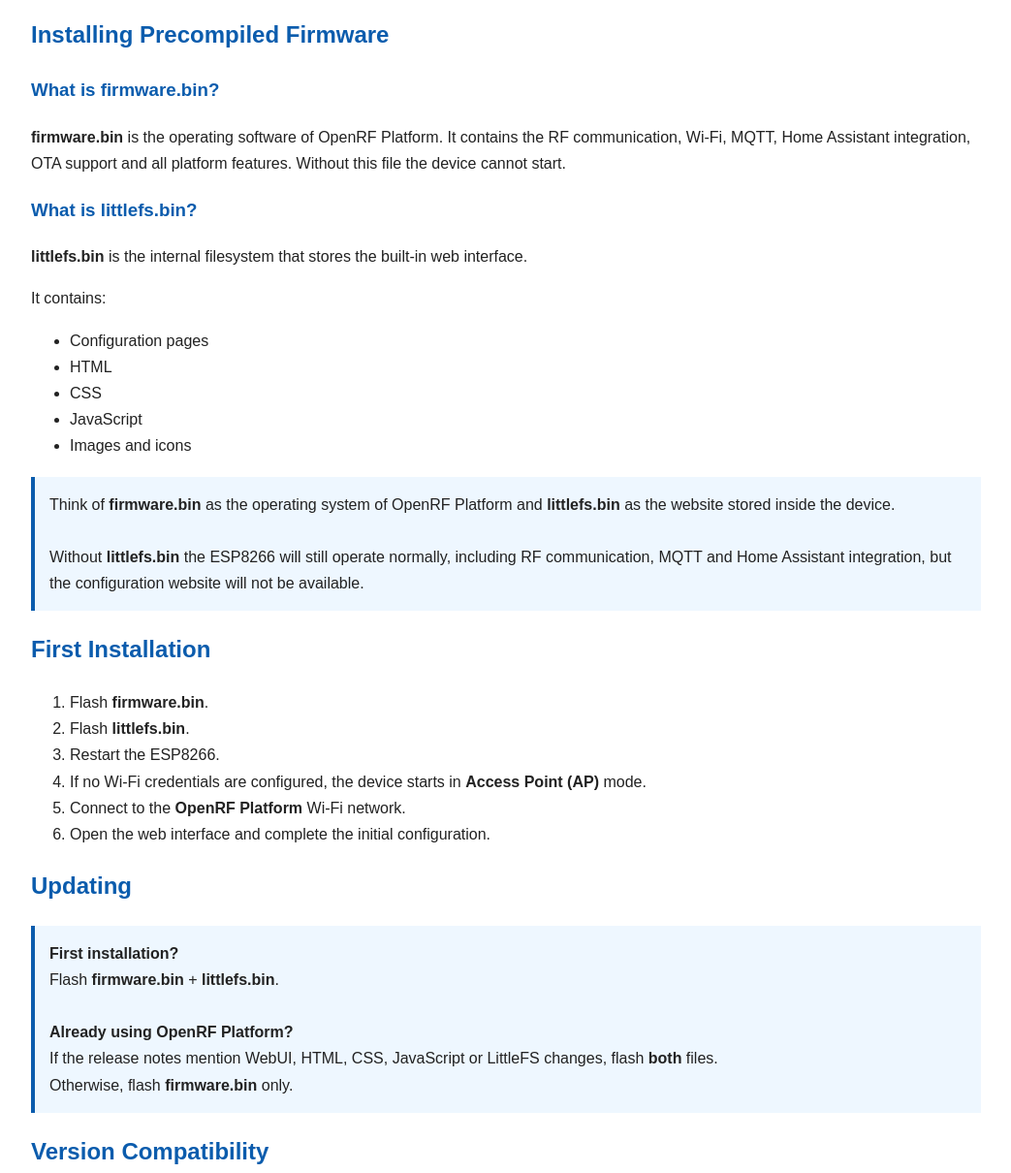
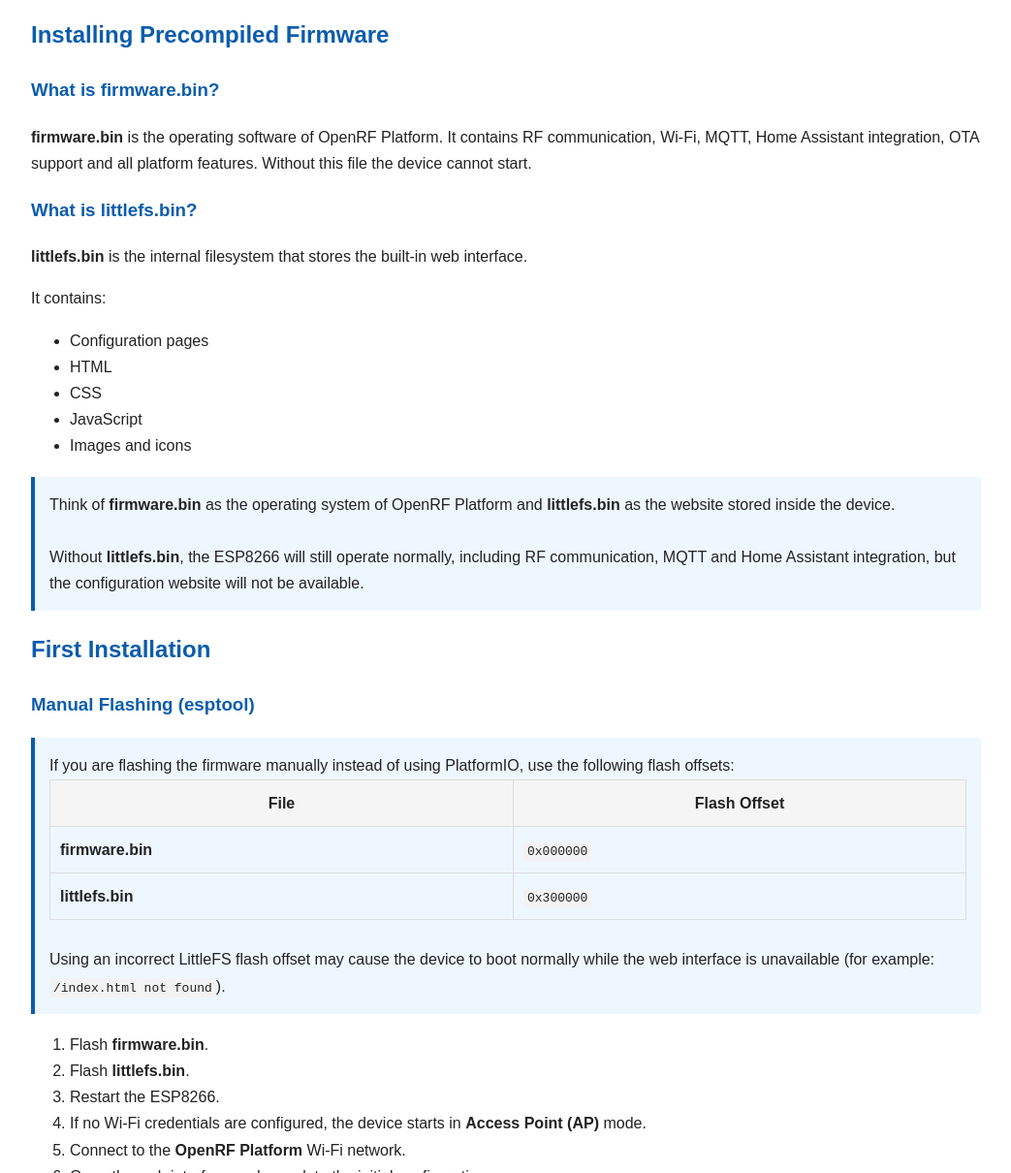
Before and after one commit to Krissz55555/OpenRF-Website, a website: page installation.html in a window 1280 px wide. Shown: the part 1590-2800 px from the top of the page at 97% size, without its empty margins (118-1161 px from the left). Drawn offline with Linux system fonts and the light colour scheme.

Commit message:
docs: clarify manual flashing instructions and LittleFS offsets

```diff
--- a/installation.html
+++ b/installation.html
@@ -3,65 +3,116 @@
 <head>
 <meta charset="utf-8">
 <title>OpenRF Platform - Installation Guide</title>
+
 <style>
-body{font-family:Arial,sans-serif;max-width:980px;margin:40px auto;padding:0 20px;line-height:1.7;color:#222}
+body{
+    font-family:Arial,sans-serif;
+    max-width:980px;
+    margin:40px auto;
+    padding:0 20px;
+    line-height:1.7;
+    color:#222;
+}
 h1,h2,h3{color:#0b5cad}
-.cards{display:flex;gap:20px;flex-wrap:wrap}
-.card{flex:1;min-width:280px;border:1px solid #ddd;border-radius:8px;padding:18px;background:#fafafa}
-.box{background:#eef7ff;border-left:4px solid #0b5cad;padding:15px;margin:18px 0}
-table{border-collapse:collapse;width:100%}
-th,td{border:1px solid #ddd;padding:10px}
-th{background:#f5f5f5}
-code{background:#f3f3f3;padding:2px 4px}
+.cards{
+    display:flex;
+    gap:20px;
+    flex-wrap:wrap;
+}
+.card{
+    flex:1;
+    min-width:280px;
+    border:1px solid #ddd;
+    border-radius:8px;
+    padding:18px;
+    background:#fafafa;
+}
+.box{
+    background:#eef7ff;
+    border-left:4px solid #0b5cad;
+    padding:15px;
+    margin:18px 0;
+}
+table{
+    border-collapse:collapse;
+    width:100%;
+}
+th,td{
+    border:1px solid #ddd;
+    padding:10px;
+}
+th{
+    background:#f5f5f5;
+}
+code{
+    background:#f3f3f3;
+    padding:2px 4px;
+}
 </style>
+
 </head>
 <body>
+
 <h1>Installation Guide</h1>
 
-<p>Welcome to <strong>OpenRF Platform</strong>. Choose the installation method that best matches your needs.</p>
+<p>
+Welcome to <strong>OpenRF Platform</strong>. Choose the installation method that best matches your needs.
+</p>
 
 <div class="cards">
+
 <div class="card">
 <h2>🧑‍💻 Source Code</h2>
+
 <p><strong>Best for:</strong> Developers and contributors.</p>
+
 <p><strong>Download:</strong> OpenRF-Platform-v1.2.0.zip</p>
+
 <ul>
 <li>Modify the source code</li>
 <li>Compile with PlatformIO</li>
 <li>Build your own firmware</li>
 </ul>
+
 </div>
 
 <div class="card">
+
 <h2>⚡ Precompiled Firmware</h2>
+
 <p><strong>Best for:</strong> Most users.</p>
+
 <p><strong>Downloads:</strong> firmware.bin + littlefs.bin</p>
+
 <ul>
 <li>No compiling required</li>
 <li>Ready to flash</li>
 <li>Quick installation</li>
 </ul>
-</div>
+
 </div>
 
 </div>
 
-<h2>CC1101-Wiring</h2>
+<h2>CC1101 Wiring</h2>
 
 <p>
 Connect the CC1101 module to the ESP8266 NodeMCU V2 exactly as shown below.
 </p>
 
-<img src="assets/CC1101-wiring.png"
-     alt="CC1101 Wiring for OpenRF Platform"
-     style="width:100%;max-width:1100px;display:block;margin:20px auto;border:1px solid #ddd;border-radius:10px;">
+<img
+src="assets/CC1101-wiring.png"
+alt="CC1101 Wiring for OpenRF Platform"
+style="width:100%;max-width:1100px;display:block;margin:20px auto;border:1px solid #ddd;border-radius:10px;">
 
 <div class="box">
-<strong>Note:</strong> Only <strong>GDO0</strong> is required. GDO2 is intentionally left unconnected.
+<strong>Note:</strong>
+Only <strong>GDO0</strong> is required.
+GDO2 is intentionally left unconnected.
 </div>
 
+<h2>Installing from Source Code</h2>
 
-<h2>Installing from Source Code</h2>
 <ol>
 <li>Download and extract the source package.</li>
 <li>Open the project in Visual Studio Code with PlatformIO.</li>
@@ -74,12 +125,22 @@
 <h2>Installing Precompiled Firmware</h2>
 
 <h3>What is firmware.bin?</h3>
-<p><strong>firmware.bin</strong> is the operating software of OpenRF Platform. It contains the RF communication, Wi-Fi, MQTT, Home Assistant integration, OTA support and all platform features. Without this file the device cannot start.</p>
+
+<p>
+<strong>firmware.bin</strong> is the operating software of OpenRF Platform.
+It contains RF communication, Wi-Fi, MQTT, Home Assistant integration,
+OTA support and all platform features.
+Without this file the device cannot start.
+</p>
 
 <h3>What is littlefs.bin?</h3>
-<p><strong>littlefs.bin</strong> is the internal filesystem that stores the built-in web interface.</p>
+
+<p>
+<strong>littlefs.bin</strong> is the internal filesystem that stores the built-in web interface.
+</p>
 
 <p>It contains:</p>
+
 <ul>
 <li>Configuration pages</li>
 <li>HTML</li>
@@ -89,12 +150,52 @@
 </ul>
 
 <div class="box">
-Think of <strong>firmware.bin</strong> as the operating system of OpenRF Platform and <strong>littlefs.bin</strong> as the website stored inside the device.
+
+Think of <strong>firmware.bin</strong> as the operating system of OpenRF Platform and
+<strong>littlefs.bin</strong> as the website stored inside the device.
+
 <br><br>
-Without <strong>littlefs.bin</strong> the ESP8266 will still operate normally, including RF communication, MQTT and Home Assistant integration, but the configuration website will not be available.
+
+Without <strong>littlefs.bin</strong>, the ESP8266 will still operate normally,
+including RF communication, MQTT and Home Assistant integration,
+but the configuration website will not be available.
+
 </div>
 
 <h2>First Installation</h2>
+
+<h3>Manual Flashing (esptool)</h3>
+
+<div class="box">
+
+If you are flashing the firmware manually instead of using PlatformIO,
+use the following flash offsets:
+
+<table>
+
+<tr>
+<th>File</th>
+<th>Flash Offset</th>
+</tr>
+
+<tr>
+<td><strong>firmware.bin</strong></td>
+<td><code>0x000000</code></td>
+</tr>
+
+<tr>
+<td><strong>littlefs.bin</strong></td>
+<td><code>0x300000</code></td>
+</tr>
+
+</table>
+
+<br>
+
+Using an incorrect LittleFS flash offset may cause the device to boot normally while the web interface is unavailable (for example: <code>/index.html not found</code>).
+
+</div>
+
 <ol>
 <li>Flash <strong>firmware.bin</strong>.</li>
 <li>Flash <strong>littlefs.bin</strong>.</li>
@@ -105,25 +206,67 @@
 </ol>
 
 <h2>Updating</h2>
+
 <div class="box">
+
 <strong>First installation?</strong><br>
-Flash <strong>firmware.bin</strong> + <strong>littlefs.bin</strong>.
+
+Flash <strong>firmware.bin</strong> +
+<strong>littlefs.bin</strong>.
+
 <br><br>
+
 <strong>Already using OpenRF Platform?</strong><br>
-If the release notes mention WebUI, HTML, CSS, JavaScript or LittleFS changes, flash <strong>both</strong> files.<br>
+
+If the release notes mention WebUI, HTML, CSS, JavaScript or LittleFS changes,
+flash <strong>both</strong> files.
+
+<br>
+
 Otherwise, flash <strong>firmware.bin</strong> only.
+
 </div>
 
 <h2>Version Compatibility</h2>
+
 <table>
-<tr><th>Correct</th><th>Incorrect</th></tr>
-<tr><td>firmware.bin v1.2.0<br>littlefs.bin v1.2.0</td><td>firmware.bin v1.2.0<br>littlefs.bin v1.2.0</td></tr>
+
+<tr>
+<th>Correct</th>
+<th>Incorrect</th>
+</tr>
+
+<tr>
+<td>
+firmware.bin v1.2.0<br>
+littlefs.bin v1.2.0
+</td>
+
+<td>
+firmware.bin v1.2.0<br>
+littlefs.bin v1.1.0
+</td>
+
+</tr>
+
 </table>
 
 <h2>Quick Start</h2>
+
 <ul>
-<li><strong>I just want to use OpenRF Platform</strong> → Download <strong>firmware.bin</strong> and <strong>littlefs.bin</strong>.</li>
-<li><strong>I want to develop OpenRF Platform</strong> → Download <strong>OpenRF-Platform-v1.2.0.zip</strong>.</li>
+
+<li>
+<strong>I just want to use OpenRF Platform</strong>
+→ Download <strong>firmware.bin</strong> and
+<strong>littlefs.bin</strong>.
+</li>
+
+<li>
+<strong>I want to develop OpenRF Platform</strong>
+→ Download <strong>OpenRF-Platform-v1.2.0.zip</strong>.
+</li>
+
 </ul>
 
-</body></html>
+</body>
+</html>
```
